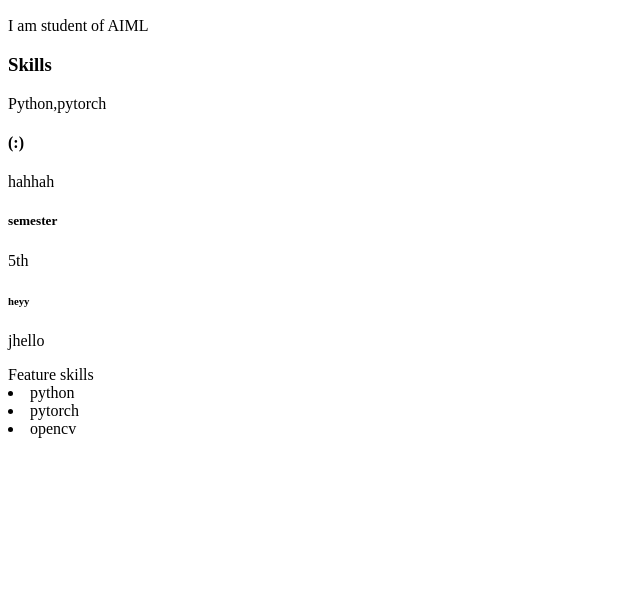
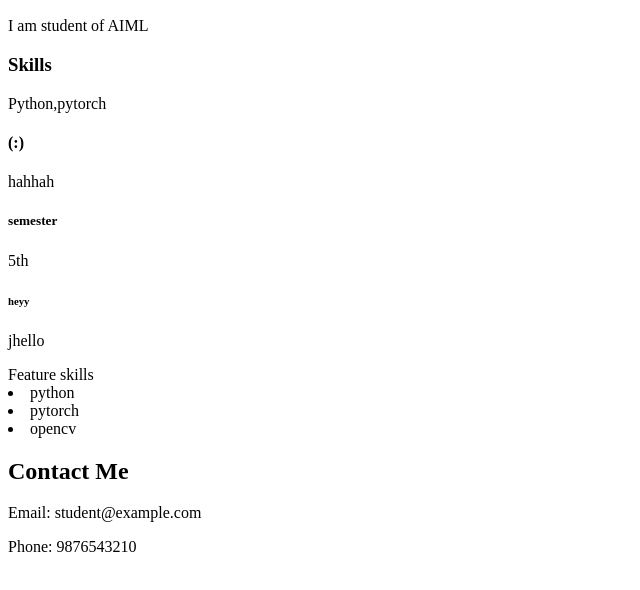
Before and after one commit to Tushar2332/portfolio-webpage, a plain HTML site: page index.html in a window 1280 px wide. Shown: the part 96-686 px from the top of the page, without its empty margins (0-640 px from the left). Drawn offline with Linux system fonts and the light colour scheme.

Commit message:
Added contact feature

```diff
--- a/index.html
+++ b/index.html
@@ -17,6 +17,11 @@
         <li>pytorch</li>
         <li>opencv</li>
     </u1>
+    <h2>Contact Me</h2>
+
+<p>Email: student@example.com</p>
+<p>Phone: 9876543210</p>
+
 
 </body>
 </html>
```
